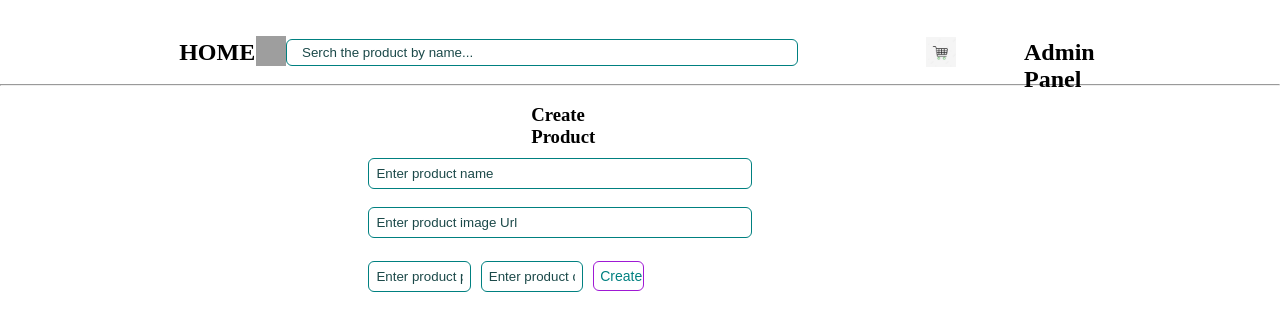
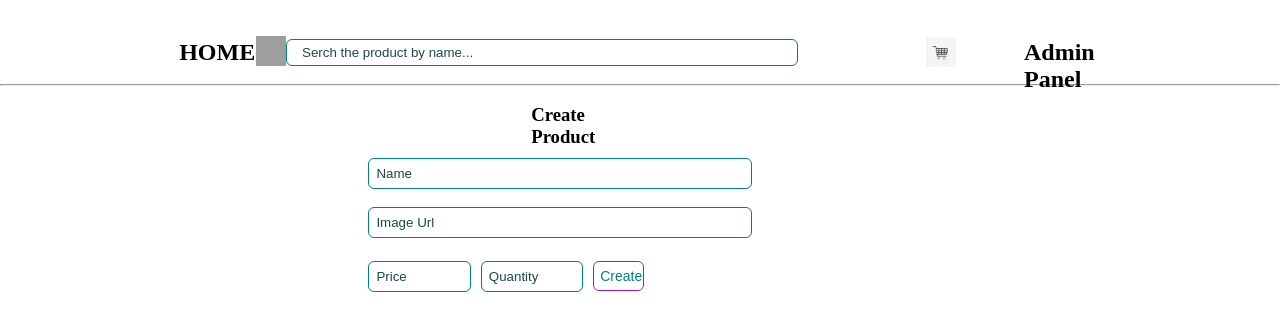
Before and after one commit to minigar/online-store, a React (Create React App) app in the folder client/: page /admin-panel in a window 1280 px wide. Shown: the top 330 px of the page. Built offline with nearby package versions, Linux system fonts and the light colour scheme; no server answers; grey boxes are pictures that could not be loaded; the HTML template or start-up script is replaced by a standard one.

Commit message:
add createProductByAdmin function and include it in admin panel

```diff
--- a/client/src/App.tsx
+++ b/client/src/App.tsx
@@ -2,7 +2,7 @@ import React, { useState } from "react";
 import { useRoutes } from "react-router-dom";
 import "./App.css";
 import Header from "./components/Header";
-import { IProduct } from "./components/types/types";
+import { IProduct, CreateProduct } from "./components/types/types";
 import Cart from "./pages/Cart";
 import Home from "./pages/Home";
 import { api } from "./api";
@@ -16,6 +16,12 @@ function App() {
   const addToCart = async ({ id, name, price, quantity, imgUrl }: IProduct) => {
     return await api.cartProducts.create({ name, price, quantity, imgUrl });
   };
+
+  const createProductByAdmin = async({name, price, quantity, imgUrl}: CreateProduct) => {
+    if (name || price !== undefined) {
+      return await api.products.create({ name, price, quantity, imgUrl });
+    }
+  }
 
   const routes = useRoutes([
     {
@@ -40,7 +46,7 @@ function App() {
     {
       path: "/admin-panel",
       element: (
-        <AdminPanel />
+        <AdminPanel createProductByAdmin={createProductByAdmin} />
       ),
     }
   ]);
--- a/client/src/api/cartProducts.ts
+++ b/client/src/api/cartProducts.ts
@@ -1,4 +1,4 @@
-import { CreteProduct, IProduct } from "../components/types/types";
+import { CreateProduct, IProduct } from "../components/types/types";
 import { http } from "./http";
 
 export const cartProducts = {
@@ -7,7 +7,7 @@ export const cartProducts = {
   getById: async (id: number) =>
     await http.get<IProduct>(`/cart-products/${id}`),
 
-  create: async ({ name, price, quantity, imgUrl }: CreteProduct) =>
+  create: async ({ name, price, quantity, imgUrl }: CreateProduct) =>
     await http
       .post<IProduct>(`/cart-products`, {
         name,
--- a/client/src/api/products.ts
+++ b/client/src/api/products.ts
@@ -1,7 +1,17 @@
-import { IProduct } from "../components/types/types";
+import { CreateProduct, IProduct } from "../components/types/types";
 import { http } from "./http";
 
 export const products = {
   list: async () => await http.get<IProduct[]>("/products"),
   getById: async (id: number) => await http.get<IProduct>(`/products/${id}`),
+  create: async ({ name, price, quantity, imgUrl }: CreateProduct) =>
+  await http
+    .post<IProduct>(`/products`, {
+      name,
+      price,
+      quantity,
+      imgUrl,
+    })
+    .catch((err) => console.error(err)),
+
 };
--- a/client/src/components/types/types.tsx
+++ b/client/src/components/types/types.tsx
@@ -5,7 +5,7 @@ export interface IProduct {
     quantity?: number;
     imgUrl: string;
 }
-export interface CreteProduct {
+export interface CreateProduct {
     name: string;
     price: number;
     quantity?: number;
--- a/client/src/pages/AdminPanel.tsx
+++ b/client/src/pages/AdminPanel.tsx
@@ -1,21 +1,79 @@
-import React from "react";
+import React, { FC, useState } from "react";
 import Button from "../components/UI/Button/Button";
 import Input from "../components/UI/Input/Input";
 import "./styles/AdminPanel.css";
+import { CreateProduct } from "../components/types/types";
 
-const AdminPanel = () => {
+interface AdminPanelProps {
+  createProductByAdmin: ({ name, price, quantity, imgUrl }: CreateProduct) => void;
+}
+
+const AdminPanel: FC<AdminPanelProps> = ({ createProductByAdmin }) => {
+  const [productName, setProductName] = useState("");
+  const [productImgUrl, setProductImgUrl] = useState("");
+  const [productPrice, setProductPrice] = useState("");
+  const [productQuantity, setProductQuantity] = useState("");
+
+  const handleChange = (
+    event: React.ChangeEvent<HTMLInputElement>,
+    setValue: (value: any) => void
+  ) => {
+    setValue(event.target.value);
+    // console.log(event.target.value);
+  };
+
   return (
-    <div className={'crete-product'}>
+    <div className={"crete-product"}>
       <h3 id="create-product-text">Create Product</h3>
-      <Input placeholder="Enter product name" />
+      <Input
+        placeholder="Name"
+        value={productName}
+        onChange={(event) => {
+          handleChange(event, setProductName);
+          console.log(productName);
+        }}
+      />
       <br />
       <br />
-      <Input placeholder="Enter product image Url" />
+      <Input
+        placeholder="Image Url"
+        value={productImgUrl}
+        onChange={(event) => {
+          handleChange(event, setProductImgUrl);
+        }}
+      />
       <br />
       <br />
-      <Input placeholder="Enter product price" style={{maxWidth: '8%'}}/>
-      <Input placeholder="Enter product quantity" style={{maxWidth: '8%'}} />
-      <Button> Create </Button>
+      <Input
+        placeholder="Price"
+        style={{ maxWidth: "8%" }}
+        value={productPrice}
+        onChange={(event) => {
+          handleChange(event, setProductPrice);
+        }}
+      />
+      <Input
+        placeholder="Quantity"
+        style={{ maxWidth: "8%" }}
+        value={productQuantity}
+        onChange={(event) => {
+          handleChange(event, setProductQuantity);
+        }}
+      />
+      <Button
+        onClick={() => {
+          createProductByAdmin({
+            name: productName,
+            price: Number(productPrice),
+            quantity: Number(productQuantity),
+            imgUrl:
+              productImgUrl ||
+              "https://content2.rozetka.com.ua/goods/images/big/61936672.jpg",
+          });
+        }}
+      >
+        Create{" "}
+      </Button>
     </div>
   );
 };
--- a/client/src/pages/styles/AdminPanel.css
+++ b/client/src/pages/styles/AdminPanel.css
@@ -12,6 +12,7 @@
     padding: 7px;
     margin-left: 10px;
     width: 30%;
+    color: black;
 }
 
 
```
